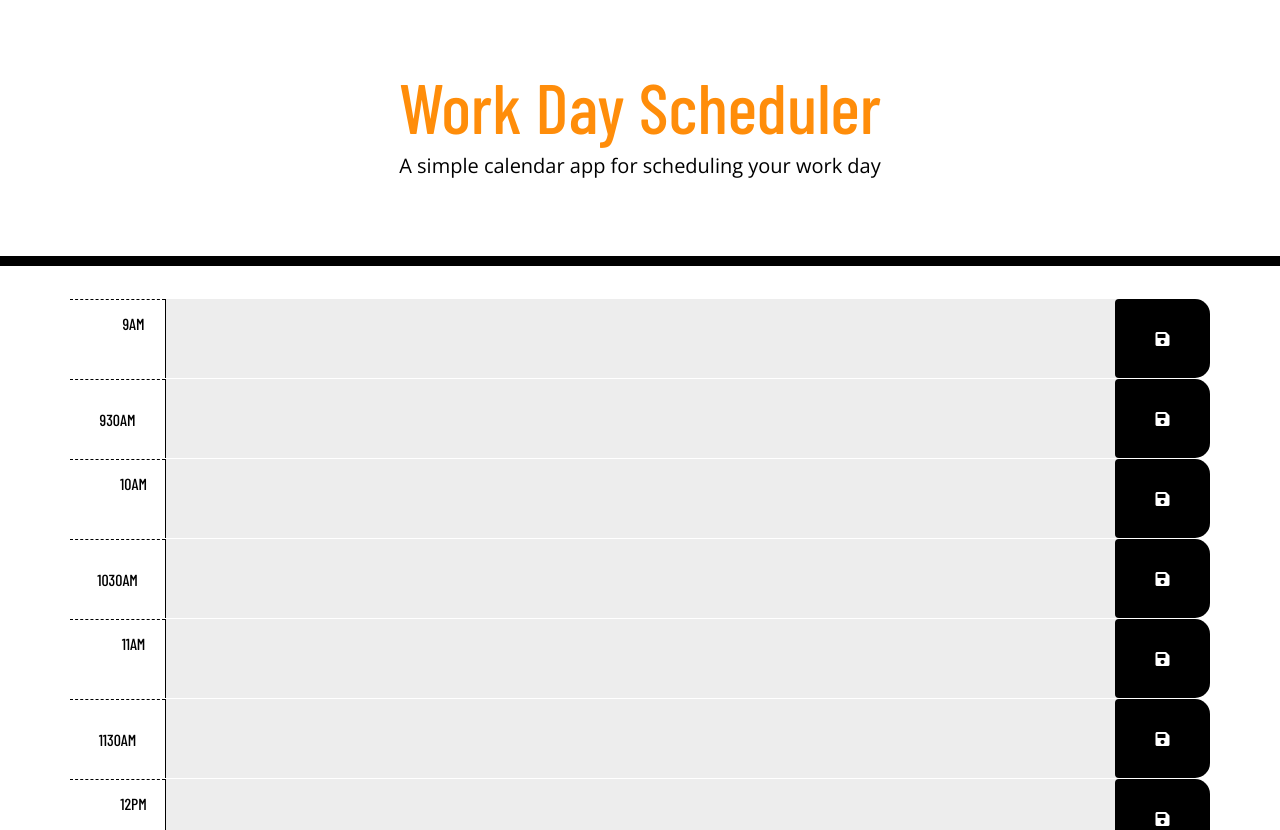
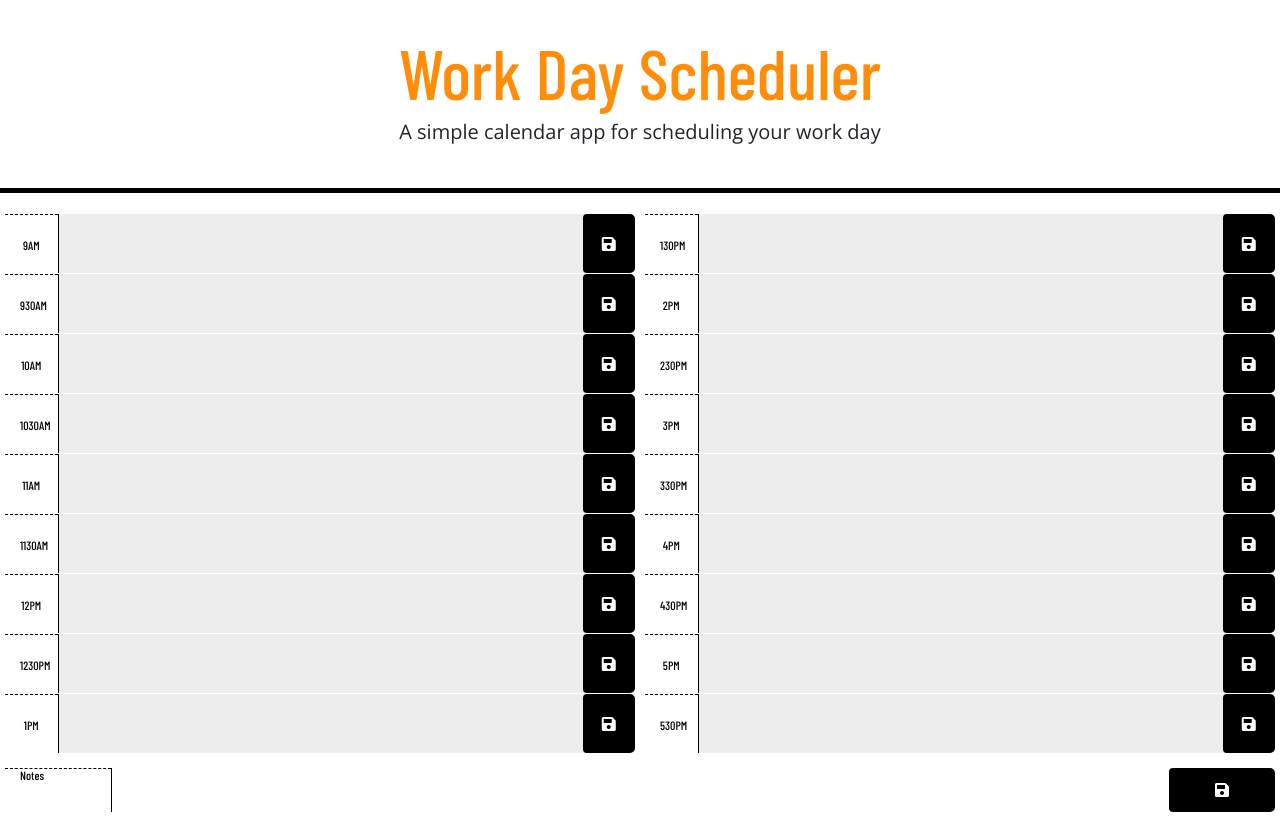
Before and after one commit to cgsdesign/DailyPlanner, a plain HTML site: page index.html in a window 1280 px wide. Shown: the top 830 px of the page. Drawn offline with nearby package versions, Linux system fonts and the light colour scheme.

Commit message:
converted to2 cols

```diff
--- a/assets/style.css
+++ b/assets/style.css
@@ -1,7 +1,25 @@
 body {
   font-family: 'Open Sans', sans-serif;
-  font-size: 16px;
+  font-size: 12px;
   line-height: 1;
+}
+
+.headerSection {
+  text-align:center;
+  padding:30px;
+  border-bottom: 5px black solid;
+  width:100%;
+  margin-bottom:10px;
+}
+.columnHalf {
+  flex:1;
+  padding:10px 20px;
+  display: flex;
+  flex-direction:column;
+}
+.mainBody {
+  display: flex;
+  flex-direction: row;
 }
 
 textarea{
@@ -30,6 +48,7 @@ textarea{
 
 .description{
   white-space: pre-wrap;
+  flex:4;
 }
 
 .time-block{
@@ -39,17 +58,23 @@ textarea{
 
 .row {
   white-space: pre-wrap;
-  height: 80px;
-  border-top: 1px solid white;;
+  height: 60px;
+  border-top: 1px solid white;
 
+}
+.notes {
+  height: 120px;
+  margin-bottom:50px;
 }
 
 .hour {
+  flex:1;
   background-color: #ffffff;
   font-family: 'Barlow Condensed', sans-serif;
   font-weight: 500;
   color: #000000;
   border-top: 1px dashed #000000;
+  min-width:50px;
 }
 
 .past {
@@ -69,20 +94,21 @@ textarea{
 
 .saveBtn {
   border-left: 1px solid black;
-  border-top-right-radius: 15px;
-  border-bottom-right-radius: 15px;
+  border-top-right-radius: 5px;
+  border-bottom-right-radius: 5px;
   background-color: black;
   color: white;
+  flex:1;
 }
 
 .saveBtn i:hover {
-  font-size: 20px;
+  font-size: 10px;
   transition: all .3s ease-in-out;
 }
 
 @media screen and (max-width: 540px) {
 .row {
-  height: 200px;
+  height: 50px;
 }
 
 .saveBtn {
--- a/index.html
+++ b/index.html
@@ -23,13 +23,14 @@
   </head>
 
   <body>
-    <header class="jumbotron">
+    <header class="headerSection">
       <h1 >Work Day Scheduler</h1>
       <p class="lead">A simple calendar app for scheduling your work day</p>
       <p id="currentDay" class="lead"></p>
     </header>
     <!--main scheduling body-->
-    <div class="container">
+    <div class="mainBody">
+      <div class="columnHalf">
         <div id="9am" class="row time-block future">
           <div class="col-sm-1 hour">
             9AM
@@ -110,6 +111,9 @@
           </textarea>
           <button class="btn saveBtn col-sm-1"><i class="fas fa-save"></i></button>
         </div>
+      </div>
+
+      <div class="columnHalf">
 
         <div id="130pm" class="row time-block future">
           <div class="col-sm-1 hour">
@@ -191,17 +195,19 @@
           </textarea>
           <button class="btn saveBtn col-sm-1"><i class="fas fa-save"></i></button>
         </div>
+      </div>
+    </div>
 
-      <div id="notes" class="row time-block future">
+      <div id="notes" class="mainBody" style="padding:5px;">
         <div class="col-sm-1 hour">
           Notes
         </div>
-        <textarea id="text" class="col-sm-10 description">
+        <textarea id="text" class=" description">
         </textarea>
         <button class="btn saveBtn col-sm-1"><i class="fas fa-save"></i></button>
       </div>
 
-    </div>
+
       <!-- Timeblocks end -->
 
     <script src="https://code.jquery.com/jquery-3.4.1.min.js"></script>
```
Lines whose indentation alone changed are shown as unchanged.
